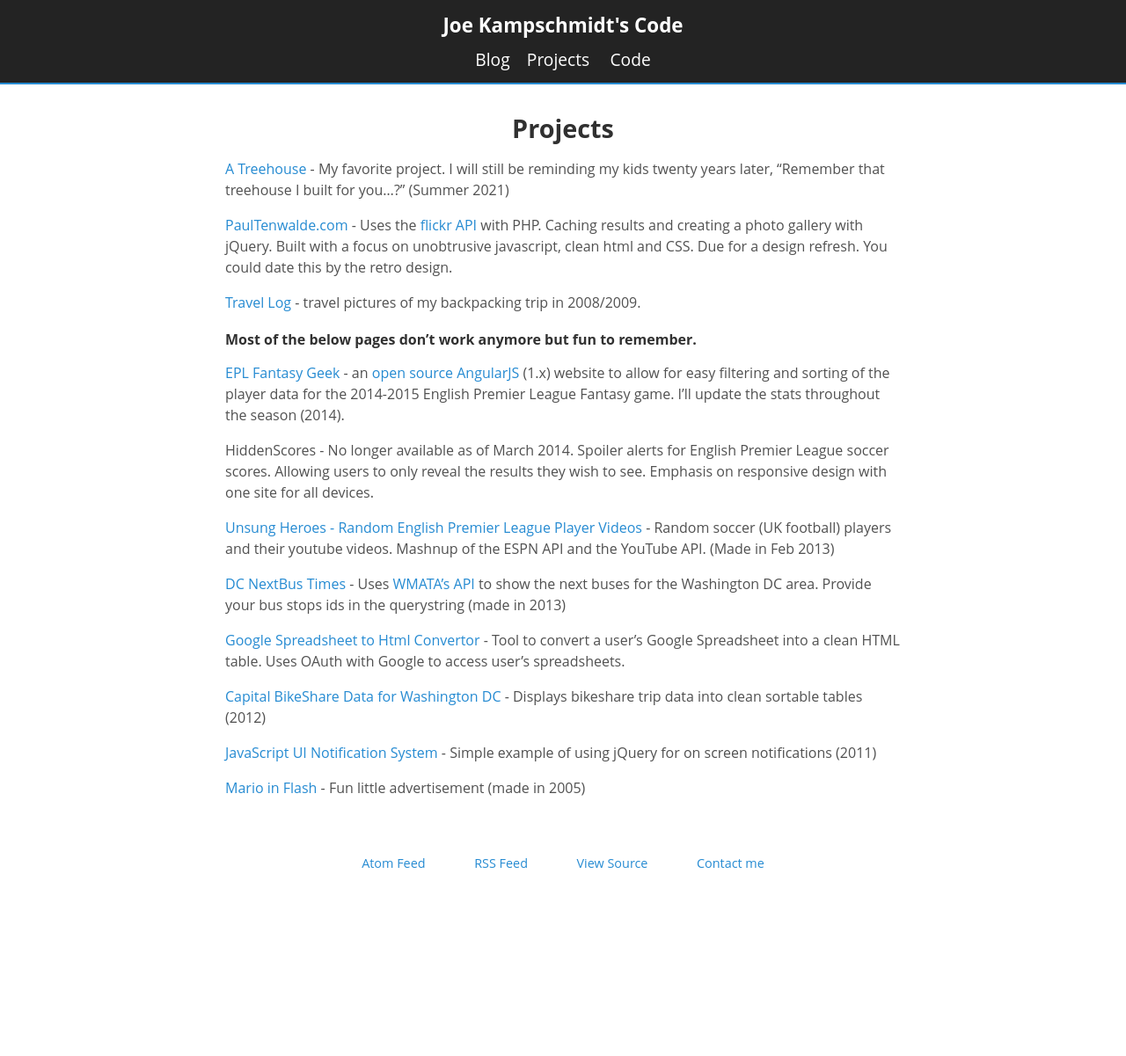
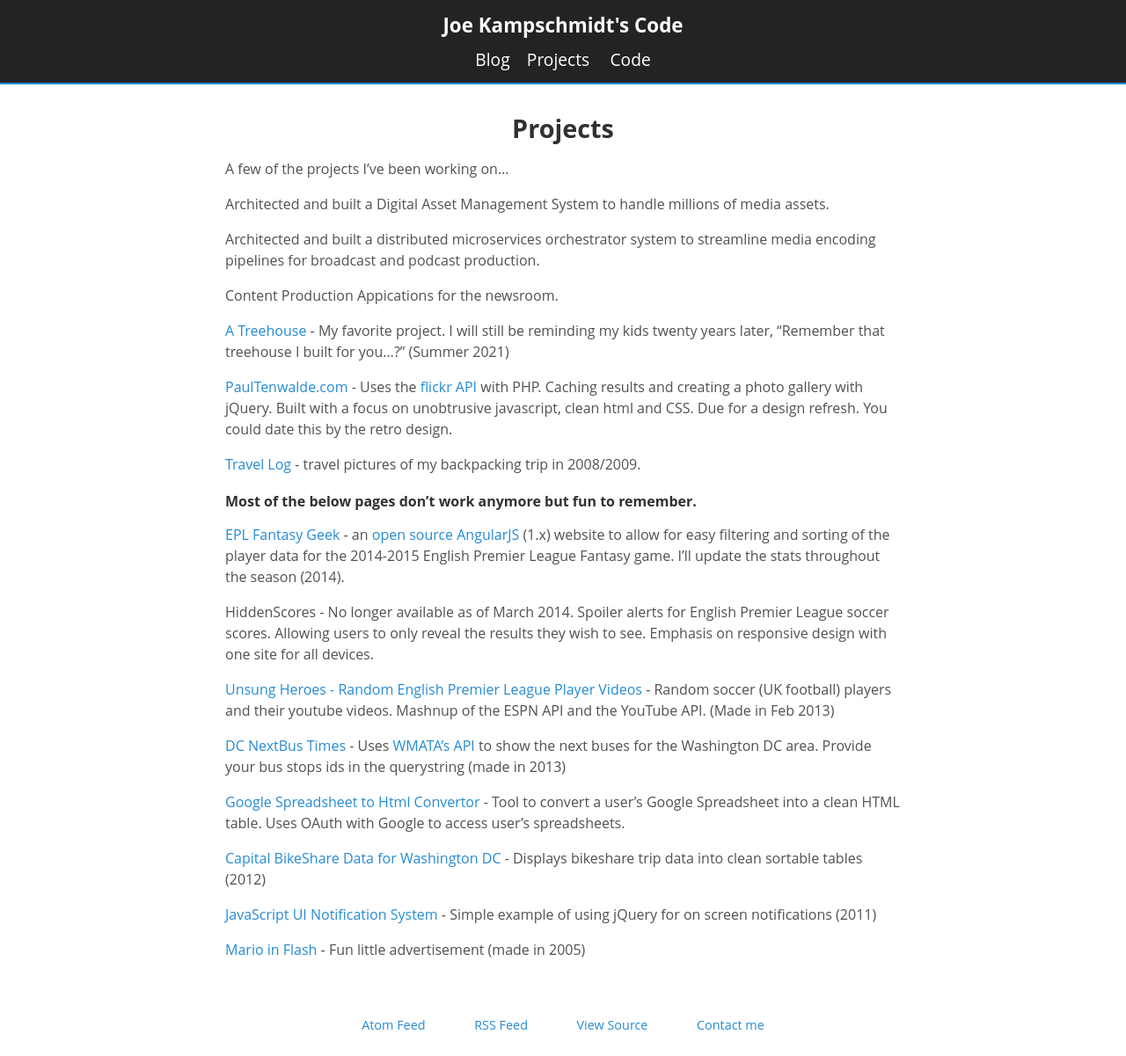
Before and after one commit to jokecamp/jokecamp.com, a Jekyll site: the page built from projects.md, in a window 1280 px wide. Shown: the whole page at 88% size. Built offline with Jekyll 4.4.1, drawn with Linux system fonts in a browser that asks for light colours; before the commit the page ends 1017 px from its top, so only the background shows below that.

```diff
--- a/projects.md
+++ b/projects.md
@@ -11,6 +11,14 @@ sitemap:
 
 [1]: https://github.com/jokecamp/epl-fantasy-geek
 [2]: http://jokecamp.github.io/epl-fantasy-geek/
+
+A few of the projects I've been working on...
+
+ - Architected and built a Digital Asset Management System to handle millions of media assets.
+
+ - Architected and built a distributed microservices orchestrator system to streamline media encoding pipelines for broadcast and podcast production.
+
+ - Content Production Appications for the newsroom.
 
  - [A Treehouse](../blog/building-a-tree-house) - My favorite project. I will still be reminding my kids twenty years later, "Remember that treehouse I built for you...?" (Summer 2021)
 
```
Also changed, not shown: 3 other files.
